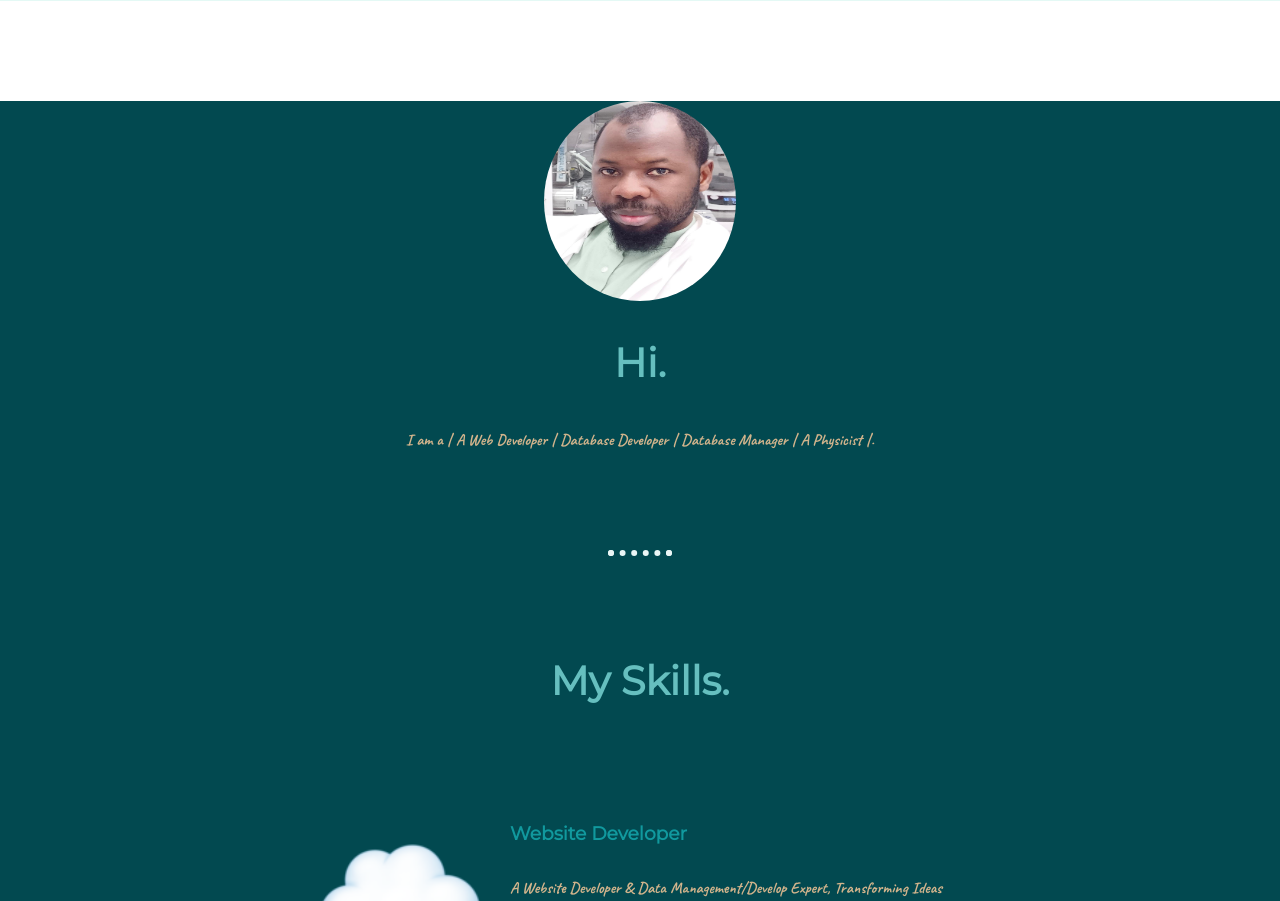
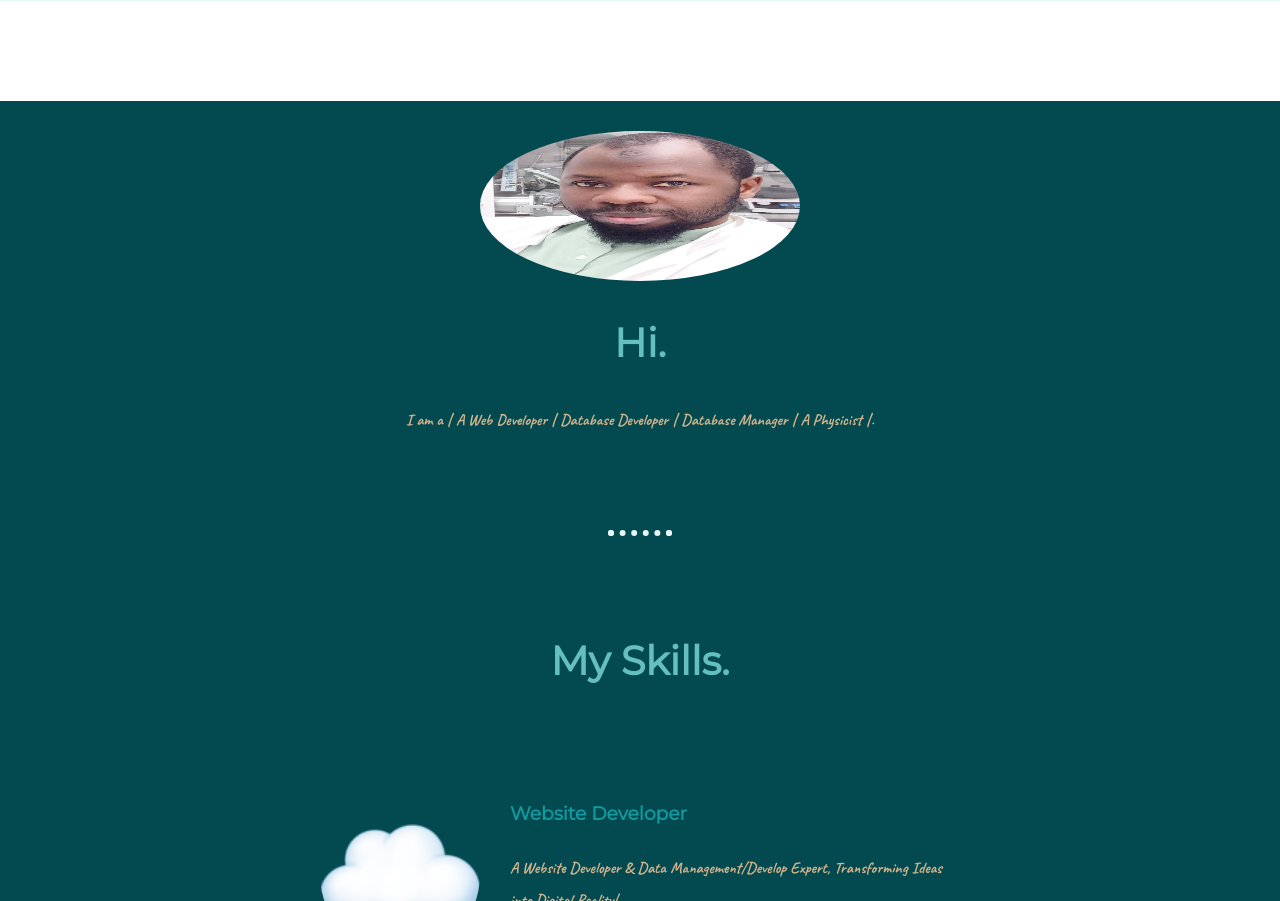
Before and after one commit to muslihudeen/peronalSite, a plain HTML site: page index.html in a window 1280 px wide. Shown: the part 928-1829 px from the top of the page. Drawn offline with Linux system fonts and the light colour scheme.

Commit message:
Update styles.css

```diff
--- a/css/styles.css
+++ b/css/styles.css
@@ -69,9 +69,10 @@ border-top: 0;
 }
 
 #img{
+     margin-top: 30px;
     border-radius: 50%;
-    width: 15%;
-    height: 200px;
+    width: 25%;
+    height: 150px;
 }
 
 #imgo{
```
